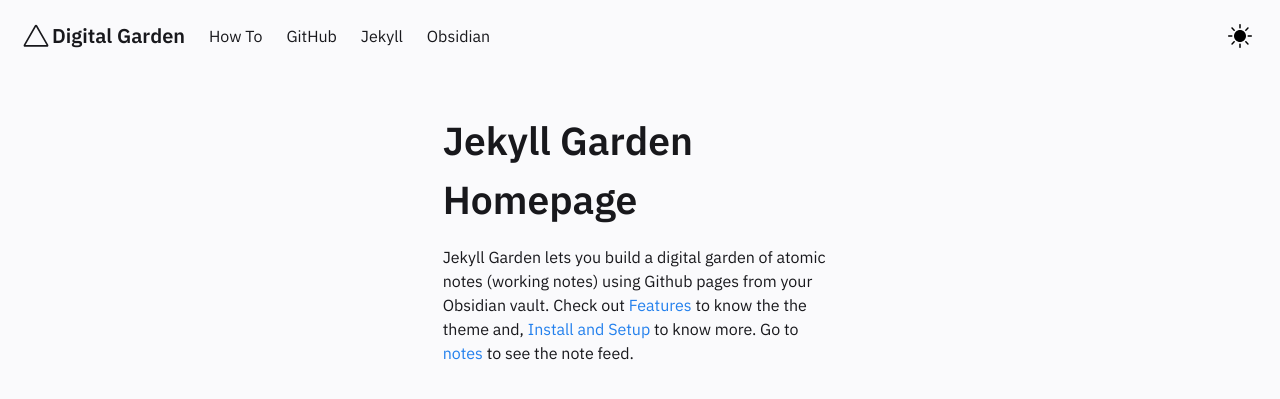
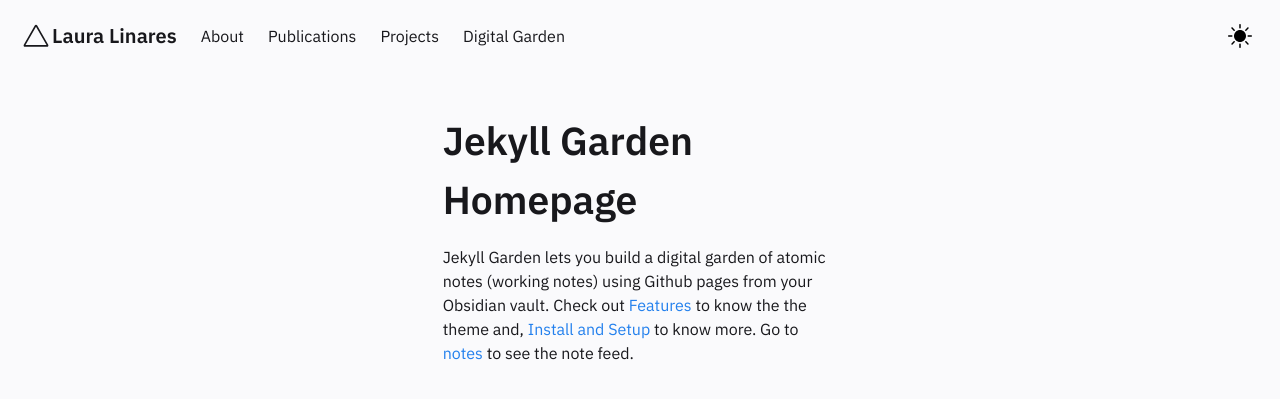
Before and after one commit to lauralinares/lauralinares.github.io, a Jekyll site: the page built from pages/index.md, in a window 1280 px wide. Shown: the top 399 px of the page. Built offline with Jekyll 4.4.1, drawn with Linux system fonts in a browser that asks for light colours.

Commit message:
Changed names in Header
Just testing at the moment, links still need to be changed

```diff
--- a/_includes/Header.html
+++ b/_includes/Header.html
@@ -35,7 +35,7 @@
         <svg width="32" height="32" viewBox="0 0 80 80" fill="none" xmlns="http://www.w3.org/2000/svg">
           <path fill-rule="evenodd" clip-rule="evenodd" d="M36.9477 13.7742C38.3043 11.4086 41.6957 11.4086 43.0523 13.7742L70.5226 61.6774C71.8791 64.043 70.1834 67 67.4703 67H12.5297C9.81658 67 8.12089 64.043 9.47744 61.6774L36.9477 13.7742ZM40 16.9677L13.7506 62.7419H66.2494L40 16.9677Z" fill="var(--text-main)"/>
         </svg>
-        <h4>Digital Garden</h4>
+        <h4>Laura Linares</h4>
       </a>
       <div class="navbar-item navbar-dark-mode__mobile is-hidden-tablet" onclick="modeSwitcher()">
         <div class="buttons">
@@ -55,17 +55,17 @@
 
     <div id="navbarBasicExample" class="navbar-menu">
       <div class="navbar-start">
-        <a href="../posts/how-to"  class="navbar-item">
-          How To
+        <a href="../posts/about"  class="navbar-item">
+          About
         </a>
         <a href="https://github.com/Jekyll-Garden/jekyll-garden.github.io" target="_blank" class="navbar-item">
-          GitHub
+          Publications
         </a>
         <a href="https://jekyllrb.com/" target="_blank"  class="navbar-item">
-          Jekyll
+          Projects
         </a>
         <a href="https://obsidian.md/"  target="_blank" class="navbar-item">
-          Obsidian
+          Digital Garden
         </a>
       </div>
       <div class="navbar-end is-hidden-mobile" onclick="modeSwitcher()" >
```
